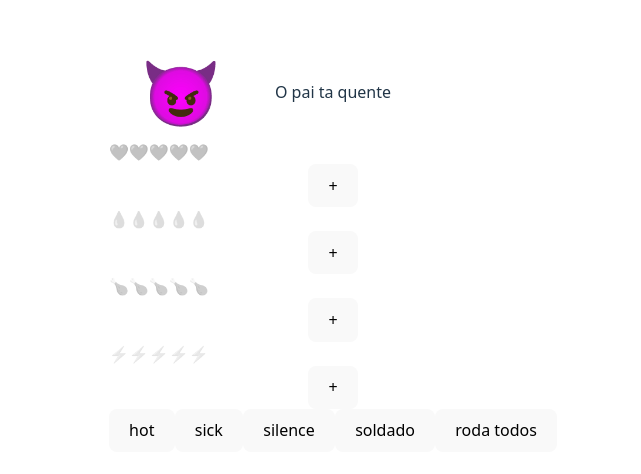
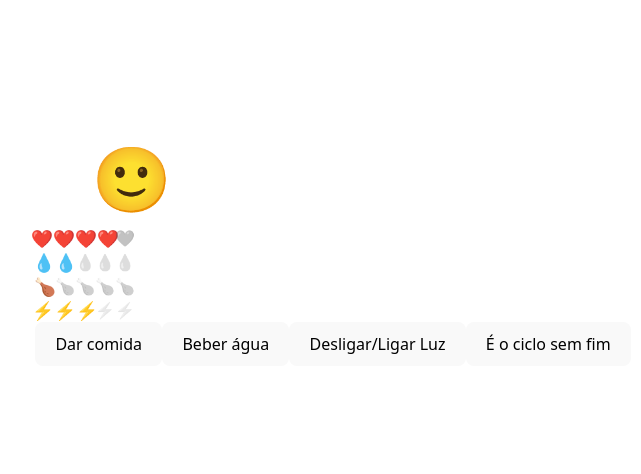
Before and after one commit to GianluccaPaiva/componenteComEstado, a React (Vite) app: page / in a window 1280 px wide. Shown: the part 152-626 px from the top of the page, without its empty margins (307-948 px from the left). Built offline with nearby package versions, Linux system fonts and the light colour scheme.

Commit message:
criação de cilcos com atributos alterando os emojis

```diff
--- a/src/Coracao.tsx
+++ b/src/Coracao.tsx
@@ -1,25 +1,17 @@
-import { useState } from "react";
+
 import "./Coracao.css"
 
-export function Icone({im}:{im:string}){
-    const [valor, setValor] = useState(0);
-    function addCoracao(){
-        if(valor >=5){
-            setValor(0);
-        }
-        else{
-            setValor(valor +1);
-        }
-    }
+type AtributoProps = {
+    icone:string;
+    valor:number;
+}
 
+export function Icone({icone, valor}:AtributoProps){
     return(
             <>
             <div className="coracao">
-                <span className="ativo">{im.repeat(valor)}</span>
-                <span className="inativo">{im.repeat(5-valor)}</span>
-            </div>
-            <div className="acoes">
-                <button onClick={addCoracao}> + </button>
+                <span className="ativo">{icone.repeat(valor)}</span>
+                <span className="inativo">{icone.repeat(5-valor)}</span>
             </div>
             </>
     )
--- a/src/Emoji.tsx
+++ b/src/Emoji.tsx
@@ -3,83 +3,63 @@ import "./Emoji.css"
 import { Icone } from "./Coracao";
 const EMOJIS = new Map<string, string>(
     [
-        ["hot", "😈"],
-        ["sick", "🥴"],
-        ["silence","🤫"],
-        ["soldado", "🫡"],
+        ["vivo", "🙂"],
+        ["doente", "🥴"],
+        ["morto","☠️"]
     ]
 );
-const FRASE = new Map<string, string>(
-    [
-        ["hot", "O pai ta quente"],
-        ["sick", "Eu bebi, mas paro quando quiser"],
-        ["silence","Não grita!"],
-        ["soldado", "Soldado, sempre serei seu soldado"],
-    ]
-);
+
 export  default function Emoji(){
-    const [situacao, setSituacao] = useState("hot");
-    const [frase, setFrase] = useState("hot");
-    console.log("Desenho: ",situacao);
-    function ficaDoente(){
-        console.log("Desenho: ",situacao);
-        setSituacao("sick");
-        setFrase("sick");
+    let situacao = "vivo";
+    const [saude,setSaude] = useState(4);
+    const [energia,setEnergia] = useState(3);
+    const [agua,setAgua] = useState(2);
+    const [comida,setComida] = useState(1);
+
+    if(saude === 0){
+        situacao = "morto";
     }
-    function ficaQuente(){
-        console.log("Desenho: ",situacao);
-        setSituacao("hot");
-        setFrase("hot")
+    else if(saude <= 3){
+        situacao = "doente";
     }
-    function ficaSilence(){
-        console.log("Desenho: ",situacao);
-        setSituacao("silence");
-        setFrase("silence")
+
+    function alimenta(){
+        setComida(Math.min(5,comida+1));
+    }
+    function hidatar(){
+        setAgua(Math.min(5,agua+1));
+    }
+    function  desligarLigar(){
 
     }
-    function queroSerSeuSoldado(){
-        console.log("Soldado, quero ser seu soldado");
-        console.log("Desenho: ",situacao);
-        setSituacao("soldado")
-        setFrase("soldado");
+
+    function ciclo(){
+        setComida(Math.max(0, comida - 1));
+        setAgua(Math.max(0, agua - 1));
+        setEnergia(Math.max(0, energia - 1));
+        setSaude((saude)=>{if(comida ===0) {return Math.max(0, saude - 1)}else{return saude}});
+        setSaude((saude)=>{if(agua ===0) {return Math.max(0, saude - 1)}else{return saude}});
+        setSaude((saude)=>{if(energia ===0) {return Math.max(0, saude - 1)}else{return saude}});
     }
-
-    function toProx(){
-        switch(situacao){
-            case "hot":
-                ficaDoente();
-                break;
-            case "sick":
-                ficaSilence();
-                break;
-            case "silence":
-                queroSerSeuSoldado();
-                break;
-            default:
-                ficaQuente();
-                break;
-        }
-    }
+    console.log("Desenho: ",situacao);
     return(
         <>
         <div className="emoji">
             <div className="situacao">
                 {EMOJIS.get(situacao)|| "🥶"}
                 </div>
-            {FRASE.get(frase)||"Fica frio ai"}
         </div>
         <div className="atributo">
-            <Icone im="❤️" ></Icone>
-            <Icone im="💧" ></Icone>
-            <Icone im="🍗" ></Icone>
-            <Icone im="⚡" ></Icone>
+            <Icone icone="❤️" valor = {saude}></Icone>
+            <Icone icone="💧" valor = {agua}></Icone>
+            <Icone icone="🍗" valor = {comida} ></Icone>
+            <Icone icone="⚡" valor = {energia}></Icone>
         </div>
             <div className="acoes">
-            <button onClick={ficaQuente}>hot</button>
-            <button onClick={ficaDoente}>sick</button>
-            <button onClick={ficaSilence}>silence</button>
-            <button onClick={queroSerSeuSoldado}>soldado</button>
-            <button onClick={toProx}>roda todos</button>
+            <button onClick={alimenta}>Dar comida</button>
+            <button onClick={hidatar}>Beber água</button>
+            <button onClick={desligarLigar}>Desligar/Ligar Luz</button>
+            <button onClick={ciclo}>É o ciclo sem fim</button>
         </div>
 
         </>
```
